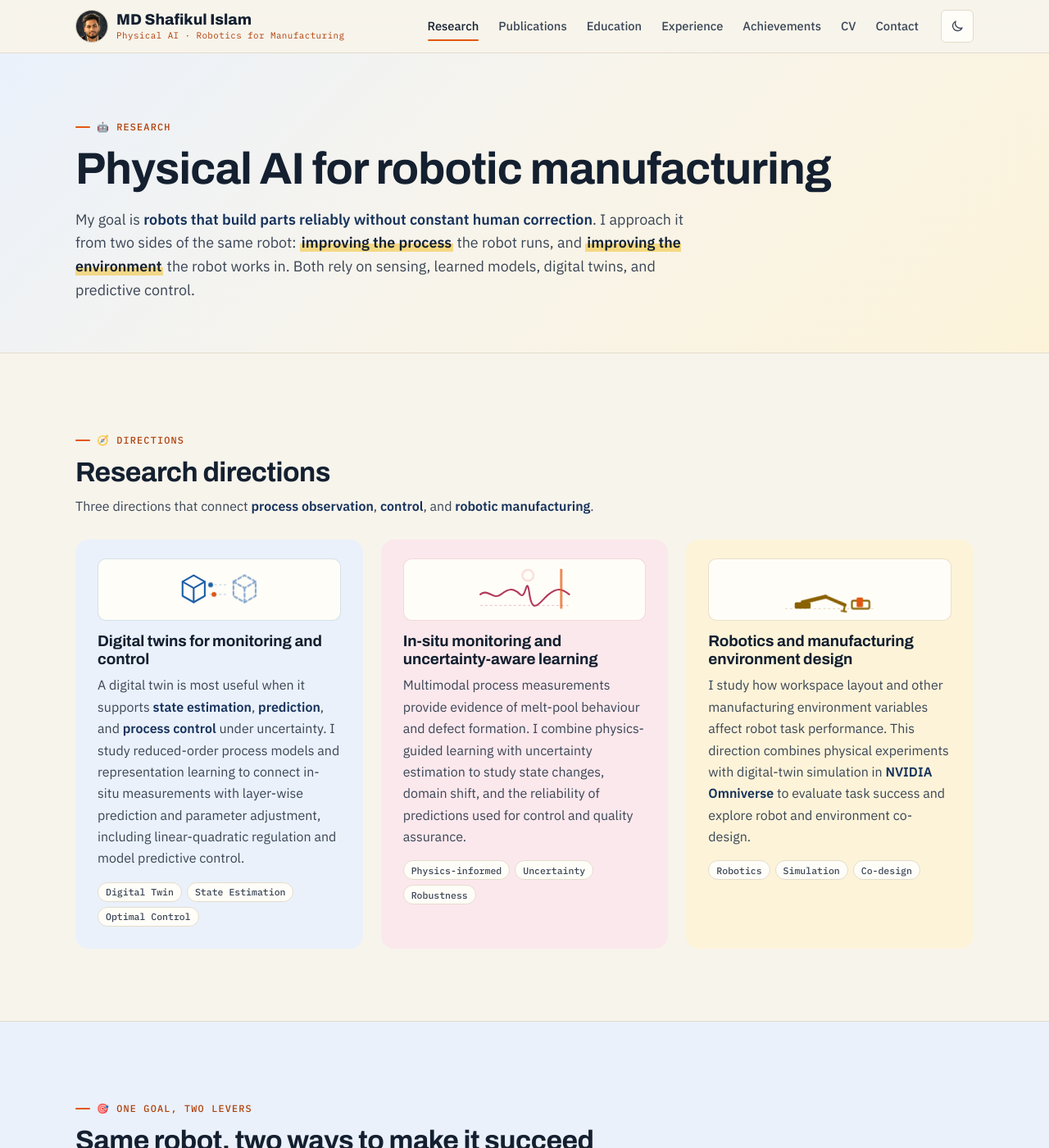
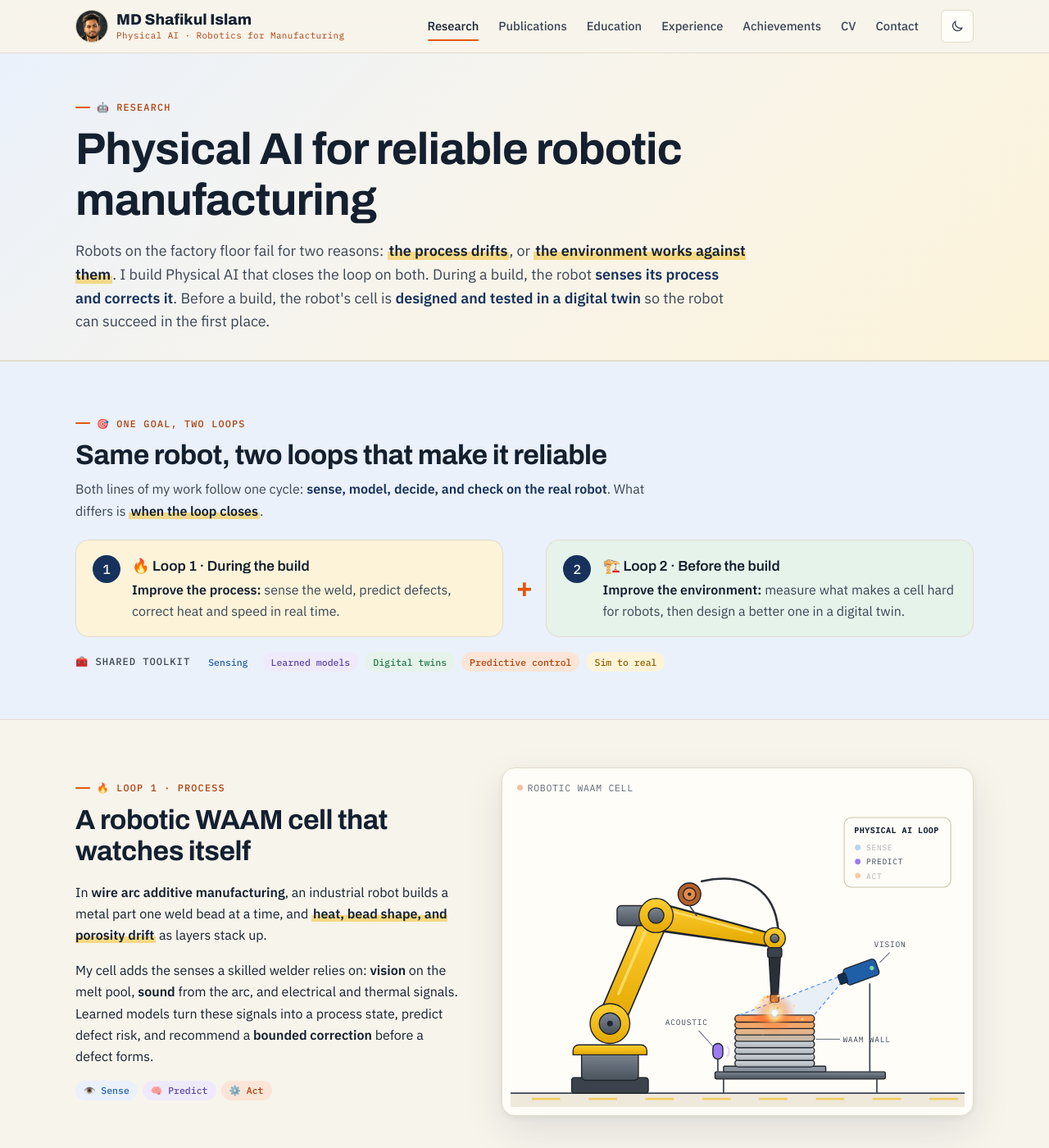
Before and after one commit to shafikul-islam/shafikul-islam.github.io, a Jekyll site: the page built from research.html, in a window 1280 px wide and 1400 px high. Shown: the whole window at 82% size. Built offline with Jekyll 4.4.1, drawn with Linux system fonts in a browser that asks for light colours; some of the changed text lies outside the part shown.

Commit message:
Frame research as one goal with two loops and tighten spacing
Research page now follows hero, one goal two loops (with shared
toolkit), loop 1 process (WAAM), loop 2 environment (robotability),
where the loops meet, and current projects. Directions section and
poster highlight removed; entropy-aware MPC stays as a project entry.
Cricket board role moved to community, hero photos rotate every 4 s,
and section and page-header spacing is more compact.

Co-Authored-By: Claude Opus 5.5 <noreply@anthropic.com>

```diff
--- a/_data/research.yml
+++ b/_data/research.yml
@@ -65,6 +65,15 @@ projects:
       A simulation copy of our robotic wire arc additive manufacturing cell, built in September 2026, as a testbed for
       robot motion, sensor placement, and control studies before they run on the real machine.
     tags: [Isaac Sim, WAAM, Digital Twin]
+  - title: Entropy-aware MPC for WAAM restart transients
+    emoji: "🔊"
+    icon: activity
+    tint: rose
+    status: Poster, 2026 (simulation study)
+    text: >-
+      Spectral entropy of the arc sound as a control state for model predictive control, so the controller can correct
+      restart transients that current and voltage do not reveal. Presented at the LSU Control Systems Symposium 2026.
+    tags: [Acoustic sensing, MPC, WAAM]
   - title: Physics-informed ML for WAAM defect detection
     emoji: "🔬"
     icon: layers
@@ -101,34 +110,6 @@ projects:
       A physics-guided LSTM that links process-induced defects to structural performance by combining fracture mechanics
       with deep learning.
     tags: [Reliability, Sequence Models, Physics-guided]
-
-poster:
-  title: Entropy-Aware Model Predictive Control for Transient Quality Mitigation in Wire-Arc Additive Manufacturing
-  authors: "<strong>Md Shafikul Islam</strong>, Mahathir Mohammad Bappy, Safiur Rahman Tushar"
-  venue: LSU Control Systems Symposium, June 26, 2026
-  doi: 10.31390/lsucontrol.26.12
-  image: /assets/images/poster/entropy-mpc-poster.jpg
-  photo: /assets/images/poster/presenting-poster.jpg
-  pdf: /assets/docs/entropy-mpc-poster.pdf
-  tldr: >-
-    Cold restarts can look electrically normal while the <strong>arc sound's entropy collapses</strong>. Entropy-aware MPC
-    turns this hidden transient into a <strong>short, front-loaded heat correction</strong>.
-  stats:
-    - value: "47"
-      unit: "%"
-      label: Faster restart recovery
-    - value: "35"
-      unit: "%"
-      label: Lower quality-deviation AUC
-    - value: "2.8"
-      unit: s
-      label: Settling time with DMDc + entropy-aware MPC (6.7 s thermal-only baseline)
-    - value: "0.054"
-      unit: ""
-      label: Risk AUC with DMDc + entropy-aware MPC (0.222 thermal-only baseline)
-    - value: "±5"
-      unit: "%"
-      label: Model parameter drift with stable recovery
 
 featured:
   - title: Entropy-Aware Model Predictive Control for Transient Quality Mitigation in WAAM
--- a/_sass/_layout.scss
+++ b/_sass/_layout.scss
@@ -123,15 +123,15 @@ main { display: block; min-height: 60vh; }
 }
 
 // ---------- Sections ----------
-.section { padding: clamp(48px, 7vw, 88px) 0; }
+.section { padding: clamp(32px, 4.5vw, 60px) 0; }
 .section + .section { padding-top: 0; }
 .section-alt {
   background: var(--bg-sunken);
   border-top: 1px solid var(--line);
   border-bottom: 1px solid var(--line);
 }
-.section-alt + .section { padding-top: clamp(48px, 7vw, 88px); }
-.section + .section-alt { margin-top: 0; padding-top: clamp(48px, 7vw, 88px); }
+.section-alt + .section { padding-top: clamp(32px, 4.5vw, 60px); }
+.section + .section-alt { margin-top: 0; padding-top: clamp(32px, 4.5vw, 60px); }
 
 .section-head {
   display: flex;
@@ -139,7 +139,7 @@ main { display: block; min-height: 60vh; }
   justify-content: space-between;
   gap: 16px 24px;
   flex-wrap: wrap;
-  margin-bottom: 28px;
+  margin-bottom: 22px;
 }
 .section-head > div { max-width: 720px; }
 .section-head h2 { margin-bottom: .25em; }
@@ -168,12 +168,12 @@ main { display: block; min-height: 60vh; }
 .page-hero {
   position: relative;
   background: var(--hero-wash);
-  padding: clamp(40px, 6vw, 72px) 0 clamp(28px, 4vw, 44px);
+  padding: clamp(28px, 4vw, 48px) 0 clamp(22px, 3vw, 32px);
   border-bottom: 1px solid var(--line);
   overflow: hidden;
 }
 .page-hero h1 { margin-bottom: .3em; }
-.page-hero .lead { max-width: 760px; }
+.page-hero .lead { max-width: 820px; margin-bottom: 0; }
 
 .lead { font-size: 1.12rem; color: var(--ink-2); line-height: 1.6; }
 .muted { color: var(--ink-3); }
--- a/_sass/_pages.scss
+++ b/_sass/_pages.scss
@@ -6,7 +6,7 @@
 .hero {
   position: relative;
   isolation: isolate;
-  padding: clamp(36px, 6vw, 80px) 0 clamp(40px, 6vw, 72px);
+  padding: clamp(28px, 4.5vw, 56px) 0 clamp(32px, 4.5vw, 52px);
   border-bottom: 1px solid var(--line);
   overflow: hidden;
 }
@@ -39,7 +39,7 @@
   border: 6px solid var(--bg-elev);
   box-shadow: var(--shadow-lg);
   z-index: 1; opacity: 0;
-  transition: opacity 1.2s var(--ease);
+  transition: opacity .9s var(--ease);
 }
 .hero-photo img.is-on { opacity: 1; z-index: 2; }
 .hero-photo::before {
@@ -348,7 +348,7 @@
 .section-green { background: var(--tint-green); border-top: 1px solid var(--line); border-bottom: 1px solid var(--line); }
 .section-yellow { background: var(--tint-yellow); border-top: 1px solid var(--line); border-bottom: 1px solid var(--line); }
 .section-blue + .section, .section-green + .section, .section-yellow + .section,
-.section + .section-blue, .section + .section-green, .section + .section-yellow { padding-top: clamp(48px, 7vw, 88px); }
+.section + .section-blue, .section + .section-green, .section + .section-yellow { padding-top: clamp(32px, 4.5vw, 60px); }
 .hl {
   background: linear-gradient(transparent 58%, color-mix(in srgb, var(--robot-yellow) 45%, transparent) 58%);
   color: var(--ink); font-weight: 600; padding: 0 2px;
@@ -381,3 +381,9 @@
 .milestone-photos img { width: 100%; aspect-ratio: 3 / 4; object-fit: cover; border-radius: var(--radius); border: 4px solid var(--bg-elev); box-shadow: var(--shadow); }
 .milestone-photos img:last-child { transform: translateY(18px) rotate(2deg); }
 @media (max-width: 760px) { .milestone-card { grid-template-columns: 1fr; } }
+.toolkit { display: flex; flex-wrap: wrap; align-items: center; gap: 8px; margin: 18px 0 0; }
+.toolkit-label { font-family: var(--font-mono); font-size: .76rem; text-transform: uppercase; letter-spacing: .08em; color: var(--ink-2); margin-right: 4px; font-weight: 500; }
+.lever b { color: var(--ink); font-weight: 600; }
+.meet { display: grid; grid-template-columns: auto 1fr; gap: 20px; align-items: start; }
+.meet-icon { font-size: 2.2rem; line-height: 1; }
+@media (max-width: 560px) { .meet { grid-template-columns: 1fr; } }
--- a/achievements.html
+++ b/achievements.html
@@ -61,7 +61,7 @@ lead: Recognition for research and design work, grant proposals I helped write,
     </div>
     <div>
       <div class="eyebrow">🤝 Leadership</div>
-      <h2>Leadership and community</h2>
+      <h2>Leadership and community service</h2>
       <ul class="item-list">
         {%- for i in a.leadership %}
         <li><span class="item-icon icon-{% cycle 'yellow', 'blue', 'rose', 'violet', 'green' %}">{% if i.emoji %}<span class="item-emoji">{{ i.emoji }}</span>{% else %}{% include icon.html name=i.icon %}{% endif %}</span><span><strong>{{ i.title }}</strong><span class="item-meta">{{ i.meta }}</span>{% if i.text %}{{ i.text }}{% endif %}</span></li>
--- a/assets/js/site.js
+++ b/assets/js/site.js
@@ -31,7 +31,7 @@
     });
   }
 
-  // ---------- Hero photos: crossfade every 10 s ----------
+  // ---------- Hero photos: crossfade every 4 s ----------
   var heroPhotos = document.querySelectorAll("#hero-photo img");
   var reduceMotion = window.matchMedia && window.matchMedia("(prefers-reduced-motion: reduce)").matches;
   if (heroPhotos.length > 1 && !reduceMotion) {
@@ -41,7 +41,7 @@
       heroPhotos[hi].classList.remove("is-on");
       hi = (hi + 1) % heroPhotos.length;
       heroPhotos[hi].classList.add("is-on");
-    }, 10000);
+    }, 4000);
   }
 
   // ---------- Mobile navigation ----------
--- a/research.html
+++ b/research.html
@@ -2,63 +2,43 @@
 layout: page
 title: Research
 eyebrow: "🤖 Research"
-heading: Physical AI for robotic manufacturing
+heading: Physical AI for reliable robotic manufacturing
 lead: >-
-  My goal is <strong>robots that build parts reliably without constant human correction</strong>. I approach it from two
-  sides of the same robot: <span class="hl">improving the process</span> the robot runs, and <span class="hl">improving the
-  environment</span> the robot works in. Both rely on sensing, learned models, digital twins, and predictive control.
-description: Research on Physical AI for robotic manufacturing, process control in wire arc additive manufacturing, robot cell design, digital twins and sim to real.
+  Robots on the factory floor fail for two reasons: <span class="hl">the process drifts</span>, or
+  <span class="hl">the environment works against them</span>. I build Physical AI that closes the loop on both.
+  During a build, the robot <strong>senses its process and corrects it</strong>. Before a build, the robot's cell is
+  <strong>designed and tested in a digital twin</strong> so the robot can succeed in the first place.
+description: Physical AI for robotic manufacturing, process control in wire arc additive manufacturing, robot cell design, digital twins, and sim to real.
 ---
 {%- assign r = site.data.research -%}
-
-<section class="section">
-  <div class="container">
-    <div class="section-head">
-      <div>
-        <div class="eyebrow">🧭 Directions</div>
-        <h2>Research directions</h2>
-        <p>Three directions that connect <strong>process observation</strong>, <strong>control</strong>, and <strong>robotic manufacturing</strong>.</p>
-      </div>
-    </div>
-    <div class="grid grid-3">
-      {%- assign dt = "blue,rose,yellow" | split: "," -%}
-      {%- for d in r.directions %}{% assign t = dt[forloop.index0] %}
-      <article class="card tint-{{ t }} ink-{{ t }}">
-        <div class="mv-box">{% include mini-viz.html name=d.viz %}</div>
-        <h3>{{ d.title }}</h3>
-        <p>{{ d.text }}</p>
-        <ul class="tags">{% for tg in d.tags %}<li class="tag" style="background:var(--bg-elev);">{{ tg }}</li>{% endfor %}</ul>
-      </article>
-      {%- endfor %}
-    </div>
-  </div>
-</section>
 
 <section class="section section-blue">
   <div class="container">
     <div class="section-head">
       <div>
-        <div class="eyebrow">🎯 One goal, two levers</div>
-        <h2>Same robot, two ways to make it succeed</h2>
-        <p>A robot fails when the process drifts or when its surroundings work against it. My first focus makes the <strong>process</strong> watch and correct itself. My second focus redesigns the <strong>robot cell</strong> so the robot can succeed in the first place, and tests those designs in a digital twin before building them.</p>
+        <div class="eyebrow">🎯 One goal, two loops</div>
+        <h2>Same robot, two loops that make it reliable</h2>
+        <p>Both lines of my work follow one cycle: <strong>sense, model, decide, and check on the real robot</strong>. What differs is <span class="hl">when the loop closes</span>.</p>
       </div>
     </div>
     <div class="levers">
-      <a class="lever tint-yellow" href="#focus-process"><span class="lever-n">1</span><span><strong>🔥 Improve the process</strong><br>Sense the weld, predict defects, correct heat and speed in real time.</span></a>
+      <a class="lever tint-yellow" href="#loop-process"><span class="lever-n">1</span><span><strong>🔥 Loop 1 &middot; During the build</strong><br><b>Improve the process:</b> sense the weld, predict defects, correct heat and speed in real time.</span></a>
       <span class="lever-plus" aria-hidden="true">+</span>
-      <a class="lever tint-green" href="#focus-environment"><span class="lever-n">2</span><span><strong>🏗️ Improve the environment</strong><br>Measure what makes a cell hard for robots, then design a better one.</span></a>
+      <a class="lever tint-green" href="#loop-environment"><span class="lever-n">2</span><span><strong>🏗️ Loop 2 &middot; Before the build</strong><br><b>Improve the environment:</b> measure what makes a cell hard for robots, then design a better one in a digital twin.</span></a>
     </div>
+    <p class="toolkit"><span class="toolkit-label">🧰 Shared toolkit</span>
+      <span class="tag tag-blue">Sensing</span><span class="tag tag-violet">Learned models</span><span class="tag tag-green">Digital twins</span><span class="tag tag-accent">Predictive control</span><span class="tag tag-yellow">Sim to real</span></p>
   </div>
 </section>
 
-<section class="section" id="focus-process">
+<section class="section" id="loop-process">
   <div class="container split">
     <div>
-      <div class="eyebrow">🔥 Research focus 1 &middot; Process</div>
+      <div class="eyebrow">🔥 Loop 1 &middot; Process</div>
       <h2>A robotic WAAM cell that watches itself</h2>
-      <p>In <strong>wire arc additive manufacturing (WAAM)</strong>, an industrial robot carries a welding torch and builds a metal part one bead at a time. Each new layer reheats the layers below, so <span class="hl">heat, bead shape, and porosity drift</span> during the build.</p>
-      <p>My cell adds the senses a skilled welder relies on: a <strong>camera</strong> on the melt pool, an <strong>acoustic sensor</strong> on the arc, and electrical and thermal signals. Learned models turn these signals into a process state, predict defect risk, and recommend a <strong>bounded correction</strong> to heat input or travel speed before a defect forms. One example is entropy-aware model predictive control for restart transients (<a href="{{ '/research/entropy-mpc/' | relative_url }}">summary</a>).</p>
-      <ul class="tags"><li class="tag tag-blue">👁️ Sense: vision, sound, thermal</li><li class="tag tag-violet">🧠 Predict: defect risk</li><li class="tag tag-accent">⚙️ Act: heat and speed</li></ul>
+      <p>In <strong>wire arc additive manufacturing</strong>, an industrial robot builds a metal part one weld bead at a time, and <span class="hl">heat, bead shape, and porosity drift</span> as layers stack up.</p>
+      <p>My cell adds the senses a skilled welder relies on: <strong>vision</strong> on the melt pool, <strong>sound</strong> from the arc, and electrical and thermal signals. Learned models turn these signals into a process state, predict defect risk, and recommend a <strong>bounded correction</strong> before a defect forms.</p>
+      <ul class="tags"><li class="tag tag-blue">👁️ Sense</li><li class="tag tag-violet">🧠 Predict</li><li class="tag tag-accent">⚙️ Act</li></ul>
     </div>
     <div class="anim-frame">
       <div class="anim-caption"><span class="live-dot">Robotic WAAM cell</span></div>
@@ -67,11 +47,11 @@ description: Research on Physical AI for robotic manufacturing, process control
   </div>
 </section>
 
-<section class="section section-green" id="focus-environment">
+<section class="section section-green" id="loop-environment">
   <div class="container">
     <div class="section-head">
       <div>
-        <div class="eyebrow">🏗️ Research focus 2 &middot; Environment</div>
+        <div class="eyebrow">🏗️ Loop 2 &middot; Environment</div>
         <h2>Designing a world robots can work in</h2>
         <p>Robots fail less when the factory is designed for them. I <strong>measure</strong> how much lighting, camera pose, clutter, part presentation, fixture design, and layout matter, <strong>model</strong> that effect as a robotability score R(e), and <span class="hl">search for better cell designs in a digital twin</span> before building them. Real trials then recalibrate the twin (<strong>sim to real</strong> and back).</p>
       </div>
@@ -81,6 +61,19 @@ description: Research on Physical AI for robotic manufacturing, process control
 </section>
 
 <section class="section">
+  <div class="container">
+    <div class="card tint-violet meet">
+      <div class="meet-icon" aria-hidden="true">🔗</div>
+      <div>
+        <div class="eyebrow">🤝 Where the loops meet</div>
+        <h2 style="margin-bottom:.35em;">One cell, both loops</h2>
+        <p style="margin:0;">The same thinking returns to the WAAM cell. <strong>Torch access, part orientation, and sensor placement</strong> are environment choices too. The long-term goal is to design the robot, the process, and the environment together, so manufacturing cells are <span class="hl">reliable by design and self-correcting in operation</span>.</p>
+      </div>
+    </div>
+  </div>
+</section>
+
+<section class="section section-alt">
   <div class="container">
     <div class="section-head">
       <div>
```
Also changed, not shown: _data/achievements.yml (+4 -4 lines).
